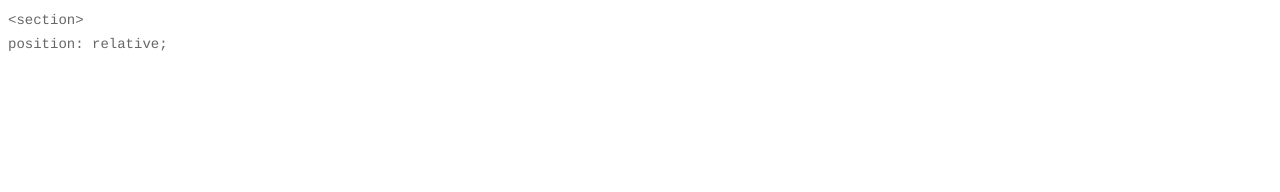
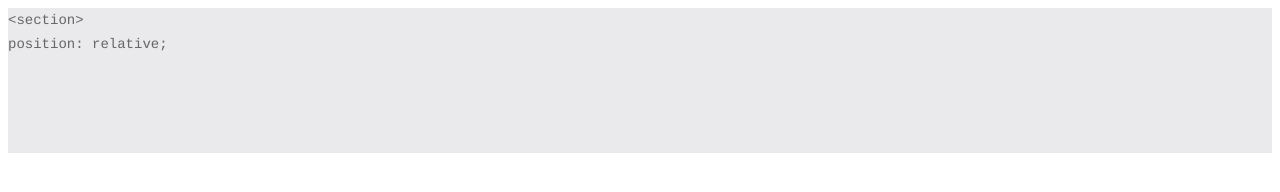
Before and after one commit to yasminove/absolute-positioning-demo, a plain HTML site: page index.html in a window 1280 px wide. Drawn offline with Linux system fonts and the light colour scheme.

Commit message:
styling the section

```diff
--- a/style.css
+++ b/style.css
@@ -2,3 +2,8 @@ code {
   color: #666;
   font: 14px/24px Courier;
 }
+
+section {
+  background: #eaeaed;
+  height: 145px;
+}
```
